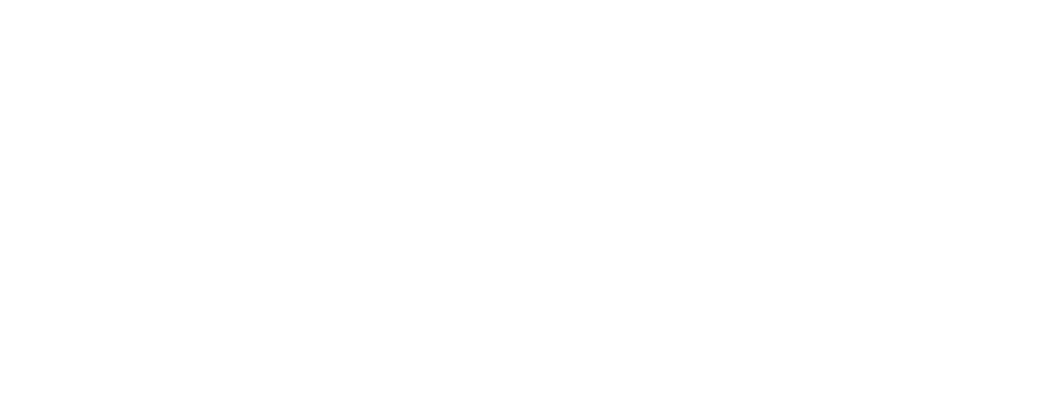
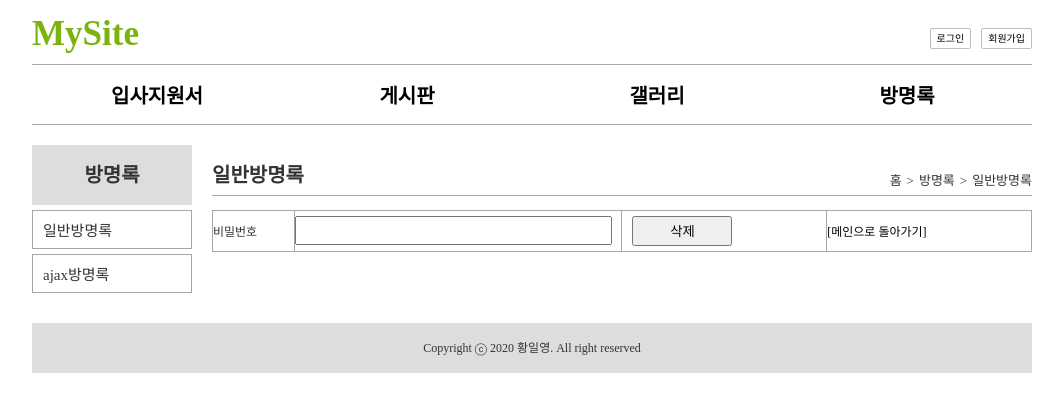
Before and after one commit to dlekguswkd/react-mysite, a React (Create React App) app: page /guestbook/deleteform in a window 1280 px wide. Before the commit this address had no page. Shown: the top 412 px of the page, without its empty margins (108-1171 px from the left). Built offline with nearby package versions, Linux system fonts and the light colour scheme.

Commit message:
boarding

```diff
--- a/src/App.js
+++ b/src/App.js
@@ -7,6 +7,7 @@
 import ModifyForm from './pages/user/ModifyForm';
 
 import AddList from './pages/guestbook/AddList';
+import DeleteForm from './pages/guestbook/DeleteForm';
 
 // css
 import './css/mysite.css';
@@ -24,6 +25,7 @@
 					<Route path='/user/modifyform' element={<ModifyForm />} />
 
 					<Route path='/guestbook/addlist' element={<AddList />} />
+					<Route path='/guestbook/deleteform' element={<DeleteForm />} />
 				</Routes>
 			</BrowserRouter>
 		</div>
--- a/src/pages/guestbook/AddList.jsx
+++ b/src/pages/guestbook/AddList.jsx
@@ -61,9 +61,9 @@
                             <form action="" method="">
                                 <table id="guestAdd">
                                     <colgroup>
-                                        <col style="width: 70px;" />
+                                        <col style={{width: '70px'}} />
                                         <col />
-                                        <col style="width: 70px;" />
+                                        <col style={{width: '70px'}} />
                                         <col />
                                     </colgroup>
                                     <tbody>
@@ -71,7 +71,7 @@
                                             <th><label className="form-text" for="input-uname">이름</label></th>
                                             <td><input id="input-uname" type="text" name="name" /></td>
                                             <th><label className="form-text" for="input-pass">패스워드</label></th>
-                                            <td><input id="input-pass"type="password" name="password" /></td>
+                                            <td><input id="input-pass" type="password" name="password" /></td>
                                         </tr>
                                         <tr>
                                             <td colSpan="4"><textarea name="content" cols="72" rows="5"></textarea></td>
@@ -89,10 +89,10 @@
 
                             <table className="guestRead">
                                 <colgroup>
-                                    <col style="width: 10%;" />
-                                    <col style="width: 40%;" />
-                                    <col style="width: 40%;" />
-                                    <col style="width: 10%;" />
+                                    <col style={{width: '10%'}} />
+                                    <col style={{width: '40%'}} />
+                                    <col style={{width: '40%'}} />
+                                    <col style={{width: '10%'}} />
                                 </colgroup>
                                 <tr>
                                     <td>1234555</td>
@@ -108,10 +108,10 @@
 
                             <table className="guestRead">
                                 <colgroup>
-                                        <col style="width: 10%;" />
-                                        <col style="width: 40%;" />
-                                        <col style="width: 40%;" />
-                                        <col style="width: 10%;" />
+                                    <col style={{width: '10%'}} />
+                                    <col style={{width: '40%'}} />
+                                    <col style={{width: '40%'}} />
+                                    <col style={{width: '10%'}} />
                                 </colgroup>
                                 <tr>
                                     <td>1234555</td>
--- /dev/null
+++ b/src/pages/guestbook/DeleteForm.jsx
@@ -0,0 +1,99 @@
+//import 라이브러리
+import React from 'react';
+import { Link } from 'react-router-dom';
+// import React, {useState} from 'react';	화면 상태관리
+// import { useSearchParams} from 'react-router-dom';	파라미터값사용하는 라우터
+
+//import 컴포넌트
+import Header from '../include/Header';
+import Footer from '../include/Footer';
+
+//import css
+import '../../css/guestbook.css';
+
+
+const DeleteForm = () => {
+
+	/*---일반 변수 --------------------------------------------*/
+
+	/*---라우터 관련------------------------------------------*/
+
+	/*---상태관리 변수들(값이 변화면 화면 랜더링) ----------*/
+
+	/*---일반 메소드 -----------------------------------------*/
+
+	/*---생명주기 + 이벤트 관련 메소드 ----------------------*/
+
+
+    return (
+        <>
+            <div id="wrap">
+
+                {/* <!-- header + nav import --> */}
+                <Header />
+                {/* <!-- //header + nav --> */}
+
+                <div id="container" className="clearfix">
+                    <div id="aside">
+                        <h2>방명록</h2>
+                        <ul>
+                            <li>일반방명록</li>
+                            <li>ajax방명록</li>
+                        </ul>
+                    </div>
+                    {/* <!-- //aside --> */}
+
+                    <div id="content">
+
+                        <div id="content-head">
+                            <h3>일반방명록</h3>
+                            <div id="location">
+                                <ul>
+                                    <li>홈</li>
+                                    <li>방명록</li>
+                                    <li className="last">일반방명록</li>
+                                </ul>
+                            </div>
+                            <div className="clear"></div>
+                        </div>
+                        {/* <!-- //content-head --> */}
+
+                        <div id="guestbook">
+                            <form action="" method="">
+                                <table id="guestDelete">
+                                    <colgroup>
+                                        <col style={{width: '10%'}} />
+                                        <col style={{width: '40%'}} />
+                                        <col style={{width: '25%'}} />
+                                        <col style={{width: '25%'}} />
+                                    </colgroup>
+                                    <tr>
+                                        <td>비밀번호</td>
+                                        <td><input type="password" name="password" /></td>
+                                        <td className="text-left"><button type="submit">삭제</button></td>
+                                        <td><Link to="/guestbook2/gbc" rel="noreferrer noopener">[메인으로 돌아가기]</Link></td>
+                                    </tr>
+                                </table>
+                                <input type='hidden' name="" value="" />
+                                <input type='hidden' name="" value="" />
+                            </form>
+
+                        </div>
+                        {/* <!-- //guestbook --> */}
+                    </div>
+                    {/* <!-- //content  --> */}
+
+                </div>
+                {/* <!-- //container  --> */}
+
+                {/* <!-- footer import -->  */}
+                <Footer />
+                {/* <!-- //footer -->  */}
+
+            </div>
+            {/* <!-- //wrap --> */}
+        </>
+    );
+}
+
+export default DeleteForm;
--- a/src/pages/user/JoinForm.jsx
+++ b/src/pages/user/JoinForm.jsx
@@ -1,6 +1,6 @@
 //import 라이브러리
 import React, {useState} from 'react';
-import { Link, useNavigate } from 'react-router-dom';
+import { useNavigate } from 'react-router-dom';
 import axios from 'axios';
 
 
--- a/src/pages/user/LoginForm.jsx
+++ b/src/pages/user/LoginForm.jsx
@@ -1,6 +1,6 @@
 //import 라이브러리
 import React, {useState} from 'react';
-import { json, Link, useNavigate } from 'react-router-dom';
+import { useNavigate } from 'react-router-dom';
 import axios from 'axios';
 // import { useSearchParams} from 'react-router-dom';	파라미터값사용하는 라우터
 
--- a/src/pages/user/ModifyForm.jsx
+++ b/src/pages/user/ModifyForm.jsx
@@ -1,6 +1,6 @@
 //import 라이브러리
 import React, {useEffect, useState} from 'react';
-import { Link, useNavigate } from 'react-router-dom';
+import { useNavigate } from 'react-router-dom';
 import axios from 'axios';
 // import { useSearchParams} from 'react-router-dom';	파라미터값사용하는 라우터
 
```
